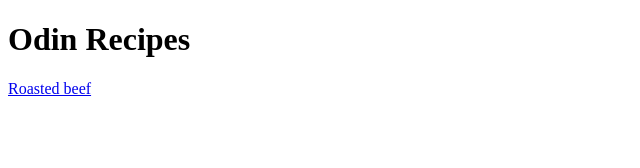
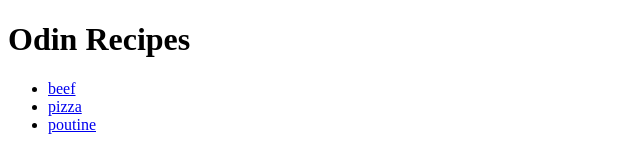
Before and after one commit to ronthepipe/odin-recipes, a plain HTML site: page index.html in a window 1280 px wide. Shown: the whole page, without its empty margins (0-640 px from the left). Drawn offline with Linux system fonts and the light colour scheme.

Commit message:
Edit README.md and index.html

```diff
--- a/index.html
+++ b/index.html
@@ -1,13 +1,17 @@
 <!DOCTYPE html>
-<html lang="en">
+<html>
 <head>
-    <meta charset="UTF-8">
-    <meta http-equiv="X-UA-Compatible" content="IE=edge">
-    <meta name="viewport" content="width=<>, initial-scale=1.0">
-    <title>Document</title>
+<title>Odin Recipes</title>
 </head>
-<body></body>
-   <h1>Odin Recipes</h1>
-   <a href="recipes/roasted beef.html">Roasted beef</a>
+<body>
+
+<h1>Odin Recipes</h1>
+<ul>
+<li><a href="./recipes/beef.html">beef</a></li>
+<li><a href="./recipes/pizza.html">pizza</a></li>
+<li><a href="./recipes/poutine.html">poutine</a></li>
+<ul>
+
+
 </body>
 </html>
```
Also changed, not shown: 1 other file.
